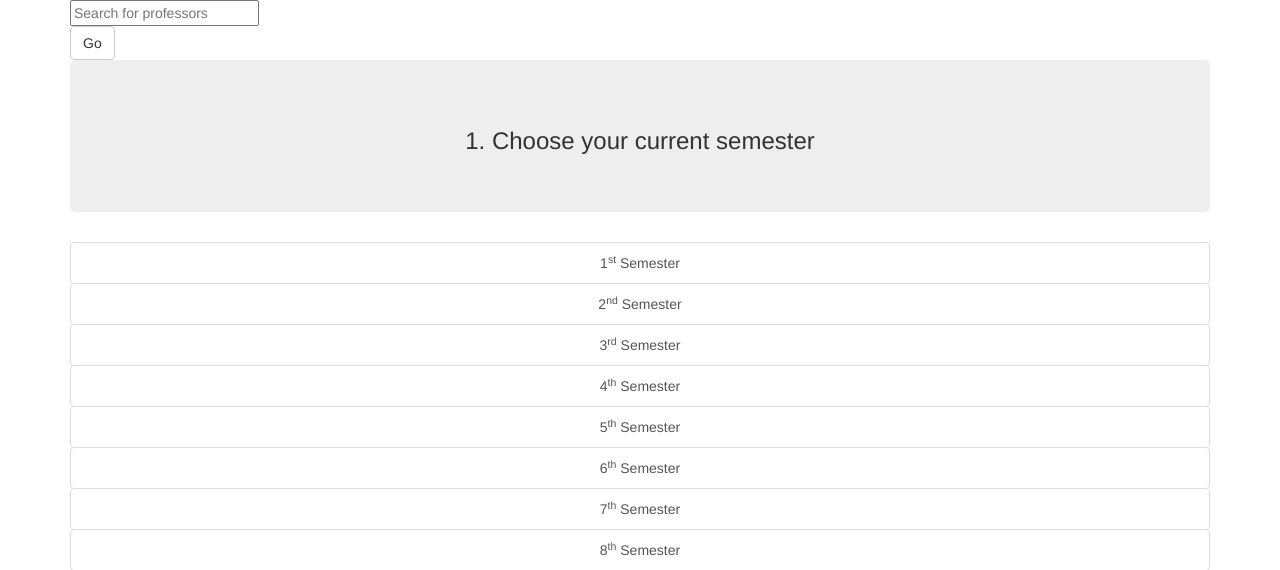
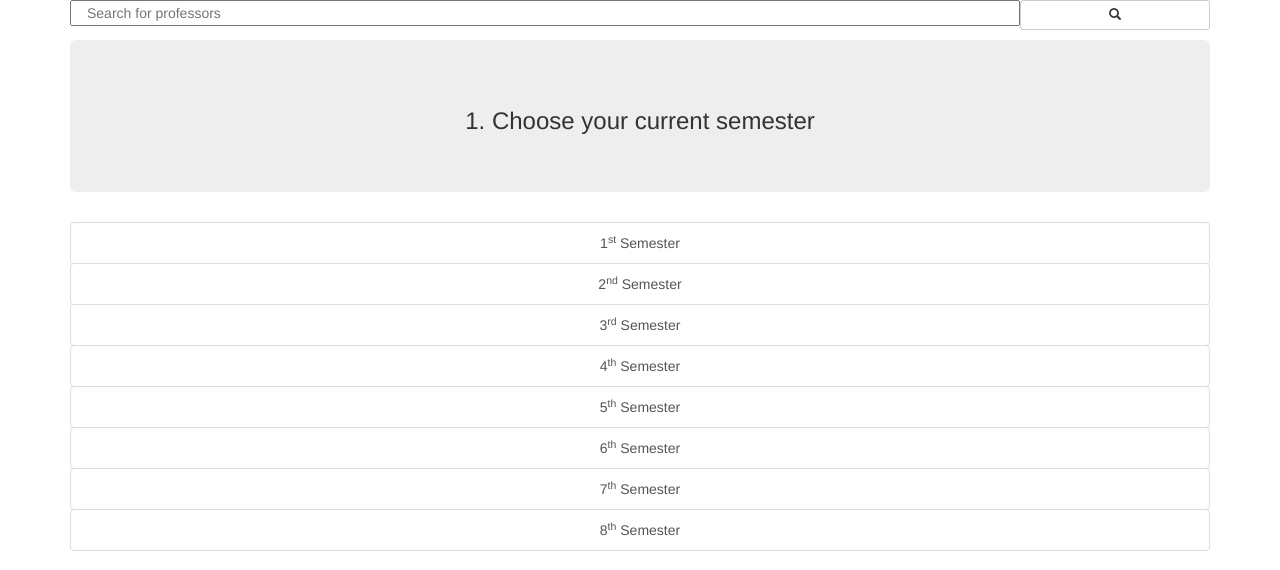
Before and after one commit to D4D3VD4V3/srp, a Flask app: template app/templates/newhome.html in a window 1280 px wide. Shown: the top 570 px of the page. Run offline with Flask 2, Linux system fonts and the light colour scheme; the template is opened without the code that fills it, so the values that code supplies are empty; some libraries are stand-ins or nearby versions.

Commit message:
Search done

```diff
--- a/app/templates/newhome.html
+++ b/app/templates/newhome.html
@@ -9,10 +9,10 @@
         <script type="text/javascript" src="https://code.jquery.com/jquery-3.2.1.min.js"></script>
     {% endblock %}
     <div class="container">
-        <form id="acform">
-            <input autocomplete="off" id="prof" spellcheck="false" type="text" placeholder="Search for professors">
-        </form>
-        <button class="btn btn-default" id="submitbtn">Go</button>
+            <input class="input-md col-sm-10" autocomplete="off" id="prof" spellcheck="false" type="text" placeholder="Search for professors">
+            <button class="btn btn-default btn-sm col-sm-2" id="submitbtn"><span class="glyphicon glyphicon-search"></span></button>
+            <br>
+            <br>
         <div class="jumbotron">
             <h3 align="center">1. Choose your current semester</h3>
         </div>
```
